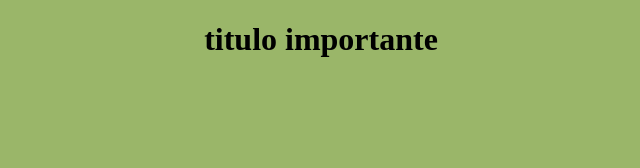
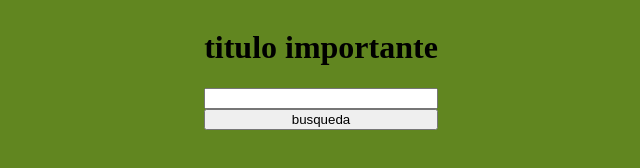
Before and after one commit to Centu20/JavaScript, a plain HTML site: page java script/index.html in a window 1280 px wide. Shown: the whole page, without its empty margins (319-959 px from the left). Drawn offline with Linux system fonts and the light colour scheme.

Commit message:
Add files via upload

```diff
--- a/java script/estilos.css
+++ b/java script/estilos.css
@@ -1,5 +1,7 @@
 body{
-    background-color: rgb(154, 182, 105);
+    background-color: rgb(97, 134, 32);
+    display: grid;
+    justify-content: center;
 }
 
 
--- a/java script/index.html
+++ b/java script/index.html
@@ -8,11 +8,11 @@
 </head>
 <body>
 
-  <h1 id="beta">titulo importante</h1>
+ <h1 id="beta">titulo importante</h1>
 
+ <input id="analisis" type="text">
+ <button onclick="prueba()">busqueda</button>
 
-  <script src="script.js"></script>
-
-
+ <script src="script.js"></script>
 </body>
 </html>
--- a/java script/script.js
+++ b/java script/script.js
@@ -1 +1,13 @@
-console.log("Hello world!");
+console.log("Hello world! :D");
+
+
+
+function prueba() {
+    console.log("prueba de la funcion");
+    let textInput = document.querySelector("#analisis").value;
+    let tituloH1 = document.querySelector("#beta");
+    console.log(textInput);
+    tituloH1.textContent = textInput;
+    tituloH1.style.color = 'rgb($(math.random() * 256),$(math.random() * 256),$(math.random() * 256)';
+
+}
```
